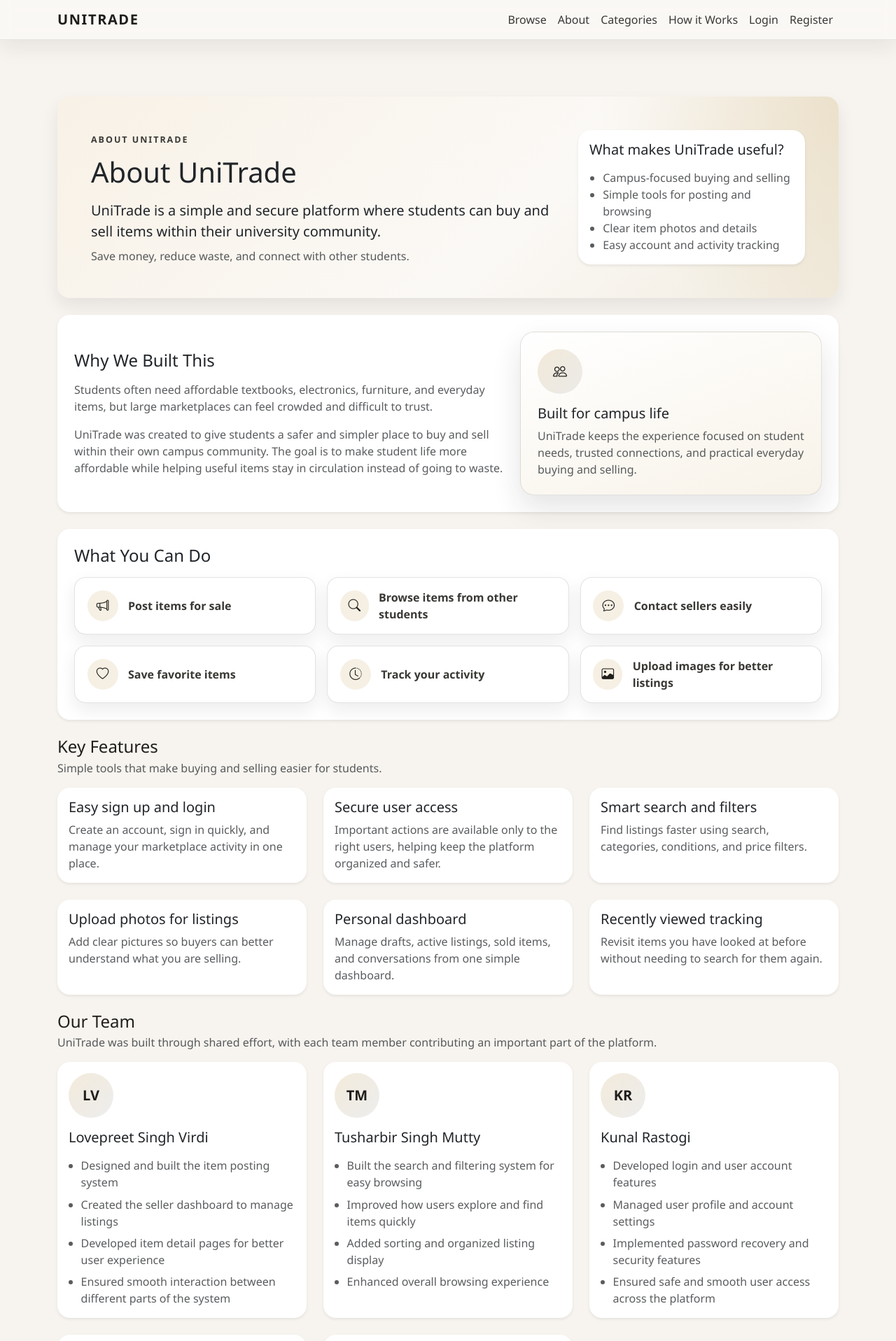
After one commit to Tusharbir/internet, a Django app: page /about/ in a window 1280 px wide. The commit adds this page. Shown: the top 1917 px of the page at 70% size. Run offline with Django 5.2, Linux system fonts and the light colour scheme.

Commit message:
Add public About page with team contributions and platform overview

```diff
--- a/marketplace/urls.py
+++ b/marketplace/urls.py
@@ -6,20 +6,8 @@ from . import views
 app_name = 'marketplace'
 
 urlpatterns = [
-    path('', views.LandingView.as_view(), name='landing'),                                      # landing page url
-    path('browse/', views.BrowseListView.as_view(), name='browse'),                             # marketplace browsing url
-    path('favorites/', views.FavoritesListView.as_view(), name='favorites'),                    # user favorites url
-    path('messages/', views.MessagesInboxView.as_view(), name='messages_inbox'),                # user messages inbox url
-    path('register/', views.RegisterView.as_view(), name='register'),                           # user registration url
-    path('dashboard/', views.DashboardView.as_view(), name='dashboard'),                        # user dashboard url
-    path('admin-panel/', views.AdminDashboardView.as_view(), name='admin_dashboard'),           # admin panel url
-    path('admin-panel/items/', views.AdminItemListView.as_view(), name='admin_items'),          # admin item management url
-    path('admin-panel/items/<int:pk>/action/', views.AdminItemActionView.as_view(), name='admin_item_action'),  # admin item action url
-    path('admin-panel/reports/', views.AdminReportListView.as_view(), name='admin_reports'),    # admin report management url
-    path('admin-panel/reports/<int:pk>/action/', views.AdminReportActionView.as_view(), name='admin_report_action'),        # admin report action url
-    path('admin-panel/users/', views.AdminUserListView.as_view(), name='admin_users'),      # admin user management url
-    path('admin-panel/users/<int:pk>/action/', views.AdminUserActionView.as_view(), name='admin_user_action'),  # admin user action url
     path('', views.LandingView.as_view(), name='landing'),
+    path('about/', views.AboutView.as_view(), name='about'),
     path('browse/', views.BrowseListView.as_view(), name='browse'),
     path('favorites/', views.FavoritesListView.as_view(), name='favorites'),
     path('messages/', views.MessagesInboxView.as_view(), name='messages_inbox'),
--- a/marketplace/views.py
+++ b/marketplace/views.py
@@ -205,6 +205,10 @@ class LandingView(TemplateView):
             .prefetch_related('images')[:6]
         )
         return context
+
+
+class AboutView(TemplateView):
+    template_name = 'marketplace/about.html'
 
 #browse view with filters, sorting, and pagination
 class BrowseListView(ListView):
--- a/static/css/styles.css
+++ b/static/css/styles.css
@@ -222,6 +222,77 @@ a:focus {
   background: rgba(31, 30, 27, 0.08);
   color: var(--ut-soft-charcoal);
   font-size: 1.35rem;
+}
+
+.about-checklist {
+  padding-left: 1.2rem;
+}
+
+.about-highlight-card {
+  height: 100%;
+  padding: 1.5rem;
+  border-radius: 20px;
+  background: linear-gradient(160deg, #fff, #f8f3e9);
+  border: 1px solid var(--ut-border);
+  box-shadow: var(--ut-shadow);
+}
+
+.about-highlight-icon,
+.about-avatar {
+  display: inline-flex;
+  align-items: center;
+  justify-content: center;
+  width: 4rem;
+  height: 4rem;
+  border-radius: 999px;
+  background: linear-gradient(135deg, rgba(198, 161, 91, 0.22), rgba(31, 30, 27, 0.08));
+  color: var(--ut-charcoal);
+  font-weight: 700;
+  font-size: 1.25rem;
+  margin-bottom: 1rem;
+}
+
+.about-action-card {
+  display: flex;
+  align-items: center;
+  gap: 0.9rem;
+  min-height: 100%;
+  padding: 1rem 1.1rem;
+  border-radius: 16px;
+  background: #fff;
+  border: 1px solid var(--ut-border);
+  box-shadow: 0 10px 24px rgba(31, 30, 27, 0.08);
+}
+
+.about-action-card i {
+  display: inline-flex;
+  align-items: center;
+  justify-content: center;
+  width: 2.75rem;
+  height: 2.75rem;
+  border-radius: 999px;
+  background: rgba(198, 161, 91, 0.16);
+  color: var(--ut-charcoal);
+  font-size: 1.1rem;
+}
+
+.about-action-card span {
+  font-weight: 600;
+  color: var(--ut-soft-charcoal);
+}
+
+.about-team-card .card-body {
+  display: flex;
+  flex-direction: column;
+  align-items: flex-start;
+}
+
+.about-team-card ul {
+  padding-left: 1.1rem;
+}
+
+.about-team-card li + li {
+  margin-top: 0.45rem;
 }
 
 .listing-form-card {
--- a/templates/base.html
+++ b/templates/base.html
@@ -34,6 +34,9 @@
           <ul class="navbar-nav ms-auto">
             <li class="nav-item">
               <a class="nav-link" href="{% url 'marketplace:browse' %}">Browse</a>
+            </li>
+            <li class="nav-item">
+              <a class="nav-link" href="{% url 'marketplace:about' %}">About</a>
             </li>
             <li class="nav-item">
               <a class="nav-link" href="{% url 'marketplace:landing' %}#categories">Categories</a>
@@ -111,6 +114,7 @@
           <div class="col-md-4 text-md-center">
             <div class="footer-links">
               <a href="{% url 'marketplace:browse' %}">Browse</a>
+              <a href="{% url 'marketplace:about' %}">About</a>
               <a href="{% url 'marketplace:landing' %}#how-it-works">How it Works</a>
               {% if user.is_authenticated %}
                 <a href="{% url 'marketplace:dashboard' %}">Dashboard</a>
--- /dev/null
+++ b/templates/marketplace/about.html
@@ -0,0 +1,104 @@
+{% extends 'base.html' %}
+
+{% block title %}About UniTrade{% endblock %}
+
+{% block content %}
+  <section class="dashboard-hero card border-0 mb-4">
+    <div class="card-body p-4 p-lg-5">
+      <div class="row align-items-center g-4">
+        <div class="col-lg-8">
+          <span class="dashboard-kicker">About UniTrade</span>
+          <h1 class="mb-3">About UniTrade</h1>
+          <p class="lead mb-2">UniTrade is a simple and secure platform where students can buy and sell items within their university community.</p>
+          <p class="text-muted mb-0">Save money, reduce waste, and connect with other students.</p>
+        </div>
+        <div class="col-lg-4">
+          <div class="card shadow-sm border-0 h-100">
+            <div class="card-body">
+              <h5 class="mb-3">What makes UniTrade useful?</h5>
+              <ul class="mb-0 text-muted about-checklist">
+                <li>Campus-focused buying and selling</li>
+                <li>Simple tools for posting and browsing</li>
+                <li>Clear item photos and details</li>
+                <li>Easy account and activity tracking</li>
+              </ul>
+            </div>
+          </div>
+        </div>
+      </div>
+    </div>
+  </section>
+
+  <section class="card shadow-sm border-0 mb-4">
+    <div class="card-body p-4">
+      <div class="row g-4 align-items-center">
+        <div class="col-lg-7">
+          <h2 class="h4 mb-3">Why We Built This</h2>
+          <p class="mb-3 text-muted">
+            Students often need affordable textbooks, electronics, furniture, and everyday items, but large marketplaces can feel crowded and difficult to trust.
+          </p>
+          <p class="mb-0 text-muted">
+            UniTrade was created to give students a safer and simpler place to buy and sell within their own campus community. The goal is to make student life more affordable while helping useful items stay in circulation instead of going to waste.
+          </p>
+        </div>
+        <div class="col-lg-5">
+          <div class="about-highlight-card">
+            <div class="about-highlight-icon"><i class="bi bi-people"></i></div>
+            <h5 class="mb-2">Built for campus life</h5>
+            <p class="mb-0 text-muted">UniTrade keeps the experience focused on student needs, trusted connections, and practical everyday buying and selling.</p>
+          </div>
+        </div>
+      </div>
+    </div>
+  </section>
+
+  <section class="card shadow-sm border-0 mb-4">
+    <div class="card-body p-4">
+      <h2 class="h4 mb-3">What You Can Do</h2>
+      <div class="row g-3">
+        <div class="col-md-6 col-xl-4"><div class="about-action-card"><i class="bi bi-megaphone"></i><span>Post items for sale</span></div></div>
+        <div class="col-md-6 col-xl-4"><div class="about-action-card"><i class="bi bi-search"></i><span>Browse items from other students</span></div></div>
+        <div class="col-md-6 col-xl-4"><div class="about-action-card"><i class="bi bi-chat-dots"></i><span>Contact sellers easily</span></div></div>
+        <div class="col-md-6 col-xl-4"><div class="about-action-card"><i class="bi bi-heart"></i><span>Save favorite items</span></div></div>
+        <div class="col-md-6 col-xl-4"><div class="about-action-card"><i class="bi bi-clock-history"></i><span>Track your activity</span></div></div>
+        <div class="col-md-6 col-xl-4"><div class="about-action-card"><i class="bi bi-image"></i><span>Upload images for better listings</span></div></div>
+      </div>
+    </div>
+  </section>
+
+  <section class="mb-4">
+    <div class="mb-3">
+      <h2 class="h4 mb-1">Key Features</h2>
+      <p class="text-muted mb-0">Simple tools that make buying and selling easier for students.</p>
+    </div>
+    <div class="row g-4">
+      <div class="col-md-6 col-xl-4"><div class="card shadow-sm border-0 h-100"><div class="card-body"><h5>Easy sign up and login</h5><p class="text-muted mb-0">Create an account, sign in quickly, and manage your marketplace activity in one place.</p></div></div></div>
+      <div class="col-md-6 col-xl-4"><div class="card shadow-sm border-0 h-100"><div class="card-body"><h5>Secure user access</h5><p class="text-muted mb-0">Important actions are available only to the right users, helping keep the platform organized and safer.</p></div></div></div>
+      <div class="col-md-6 col-xl-4"><div class="card shadow-sm border-0 h-100"><div class="card-body"><h5>Smart search and filters</h5><p class="text-muted mb-0">Find listings faster using search, categories, conditions, and price filters.</p></div></div></div>
+      <div class="col-md-6 col-xl-4"><div class="card shadow-sm border-0 h-100"><div class="card-body"><h5>Upload photos for listings</h5><p class="text-muted mb-0">Add clear pictures so buyers can better understand what you are selling.</p></div></div></div>
+      <div class="col-md-6 col-xl-4"><div class="card shadow-sm border-0 h-100"><div class="card-body"><h5>Personal dashboard</h5><p class="text-muted mb-0">Manage drafts, active listings, sold items, and conversations from one simple dashboard.</p></div></div></div>
+      <div class="col-md-6 col-xl-4"><div class="card shadow-sm border-0 h-100"><div class="card-body"><h5>Recently viewed tracking</h5><p class="text-muted mb-0">Revisit items you have looked at before without needing to search for them again.</p></div></div></div>
+    </div>
+  </section>
+
+  <section class="mb-4">
+    <div class="mb-3">
+      <h2 class="h4 mb-1">Our Team</h2>
+      <p class="text-muted mb-0">UniTrade was built through shared effort, with each team member contributing an important part of the platform.</p>
+    </div>
+    <div class="row g-4">
+      <div class="col-md-6 col-xl-4"><div class="card shadow-sm border-0 h-100 about-team-card"><div class="card-body"><div class="about-avatar">LV</div><h5 class="mb-3">Lovepreet Singh Virdi</h5><ul class="text-muted mb-0"><li>Designed and built the item posting system</li><li>Created the seller dashboard to manage listings</li><li>Developed item detail pages for better user experience</li><li>Ensured smooth interaction between different parts of the system</li></ul></div></div></div>
+      <div class="col-md-6 col-xl-4"><div class="card shadow-sm border-0 h-100 about-team-card"><div class="card-body"><div class="about-avatar">TM</div><h5 class="mb-3">Tusharbir Singh Mutty</h5><ul class="text-muted mb-0"><li>Built the search and filtering system for easy browsing</li><li>Improved how users explore and find items quickly</li><li>Added sorting and organized listing display</li><li>Enhanced overall browsing experience</li></ul></div></div></div>
+      <div class="col-md-6 col-xl-4"><div class="card shadow-sm border-0 h-100 about-team-card"><div class="card-body"><div class="about-avatar">KR</div><h5 class="mb-3">Kunal Rastogi</h5><ul class="text-muted mb-0"><li>Developed login and user account features</li><li>Managed user profile and account settings</li><li>Implemented password recovery and security features</li><li>Ensured safe and smooth user access across the platform</li></ul></div></div></div>
+      <div class="col-md-6 col-xl-4"><div class="card shadow-sm border-0 h-100 about-team-card"><div class="card-body"><div class="about-avatar">RJ</div><h5 class="mb-3">Raman Joshi</h5><ul class="text-muted mb-0"><li>Built the image upload system for listings</li><li>Ensured users can add multiple photos easily</li><li>Handled image display across the platform</li><li>Improved listing visuals for better user engagement</li></ul></div></div></div>
+      <div class="col-md-6 col-xl-4"><div class="card shadow-sm border-0 h-100 about-team-card"><div class="card-body"><div class="about-avatar">JP</div><h5 class="mb-3">Jill Patel</h5><ul class="text-muted mb-0"><li>Added user activity tracking features</li><li>Built history and recently viewed items section</li><li>Improved overall layout and consistency of pages</li><li>Tested the application to ensure smooth performance</li></ul></div></div></div>
+    </div>
+  </section>
+
+  <section class="card shadow-sm border-0">
+    <div class="card-body p-4 text-center">
+      <h3 class="h5 mb-2">UniTrade is built to make student life easier, more affordable, and more connected.</h3>
+      <p class="text-muted mb-0">It brings students together through simple, trusted, and practical campus-based buying and selling.</p>
+    </div>
+  </section>
+{% endblock %}
```
Also changed, not shown: db.sqlite3.
